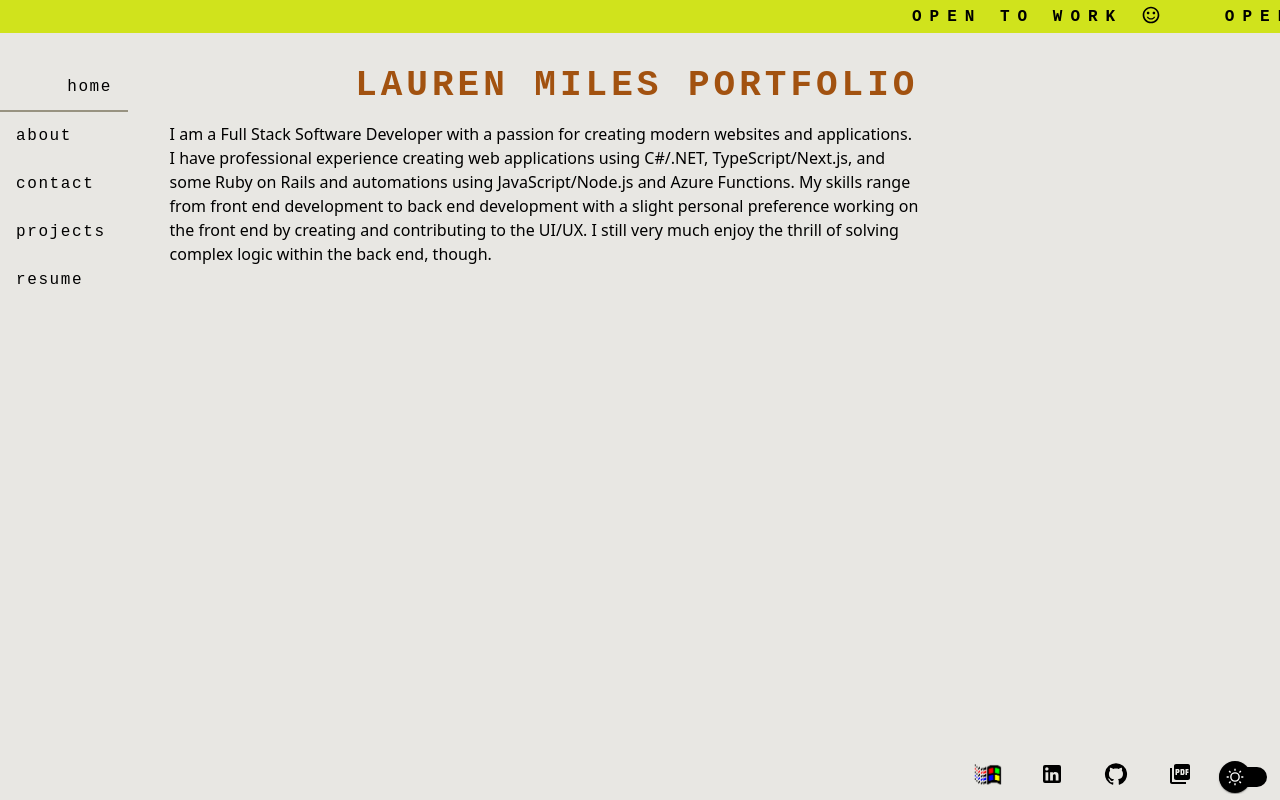
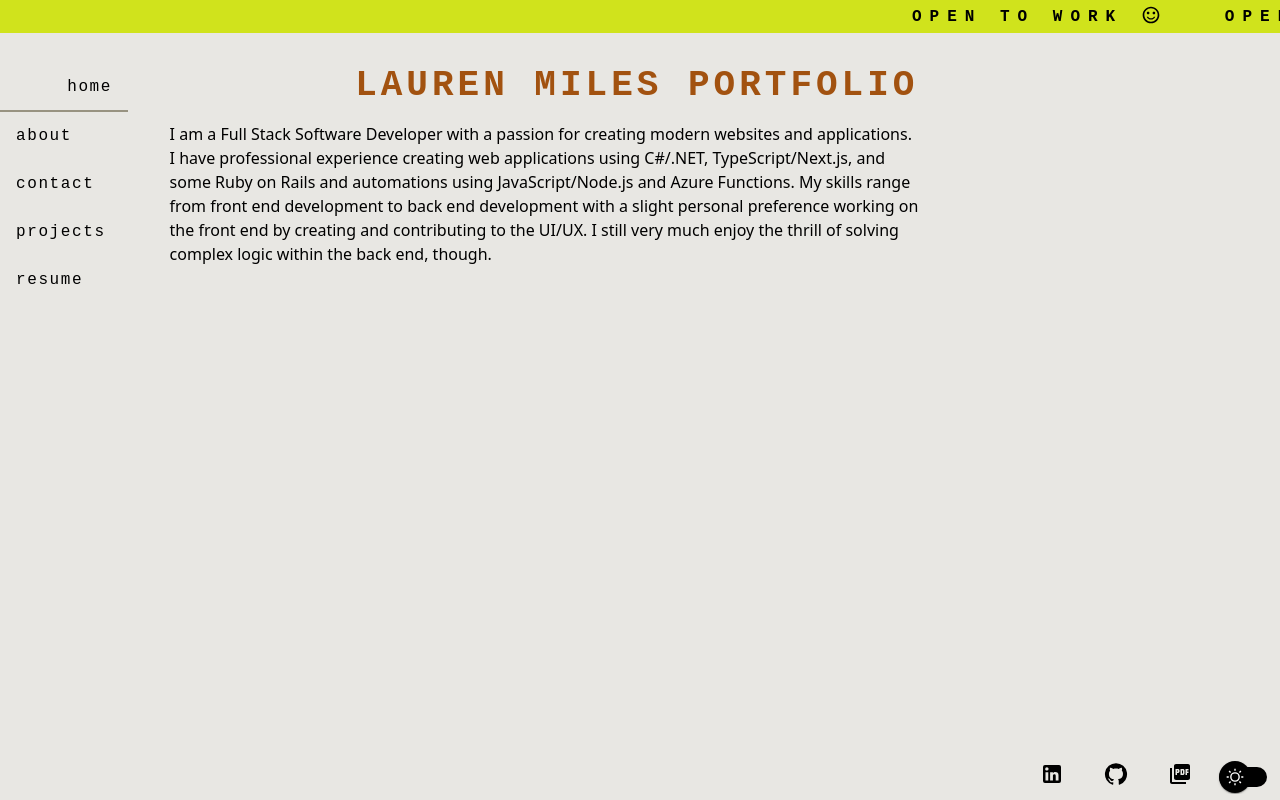
Before and after one commit to laurenmilesdev/portfolio, a Next.js app: page / in a window 1280 px wide. Built offline with nearby package versions, Linux system fonts and the light colour scheme; a web font is replaced by a local one.

Commit message:
Temp commented out Windows theme button

```diff
--- a/src/components/portfolio/footer/Footer.tsx
+++ b/src/components/portfolio/footer/Footer.tsx
@@ -1,6 +1,6 @@
 import { Dispatch, SetStateAction } from 'react';
 import { Tooltip } from '@mui/material';
-import WindowsThemeButton from './windows-theme-button/WindowsThemeButton';
+// import WindowsThemeButton from './windows-theme-button/WindowsThemeButton';
 import Contacts from './contacts/Contacts';
 import ThemeSwitch from './theme-switch/ThemeSwitch';
 import ContactModel from '../../../models/contact/contact';
@@ -21,15 +21,17 @@ export default function Footer({
   useDarkTheme,
   setUseDarkTheme,
   setTheme,
-  setPageTabValue,
-}: Props): JSX.Element {
+}: // setPageTabValue,
+Props): JSX.Element {
   return (
     <div className={styles['footer-container']}>
-      <WindowsThemeButton
+      {/* NOTE: Temporarily hiding Windows theme button */}
+
+      {/* <WindowsThemeButton
         setTheme={setTheme}
         useDarkTheme={useDarkTheme}
         setPageTabValue={setPageTabValue}
-      />
+      /> */}
 
       <Contacts contacts={contacts} />
 
```
